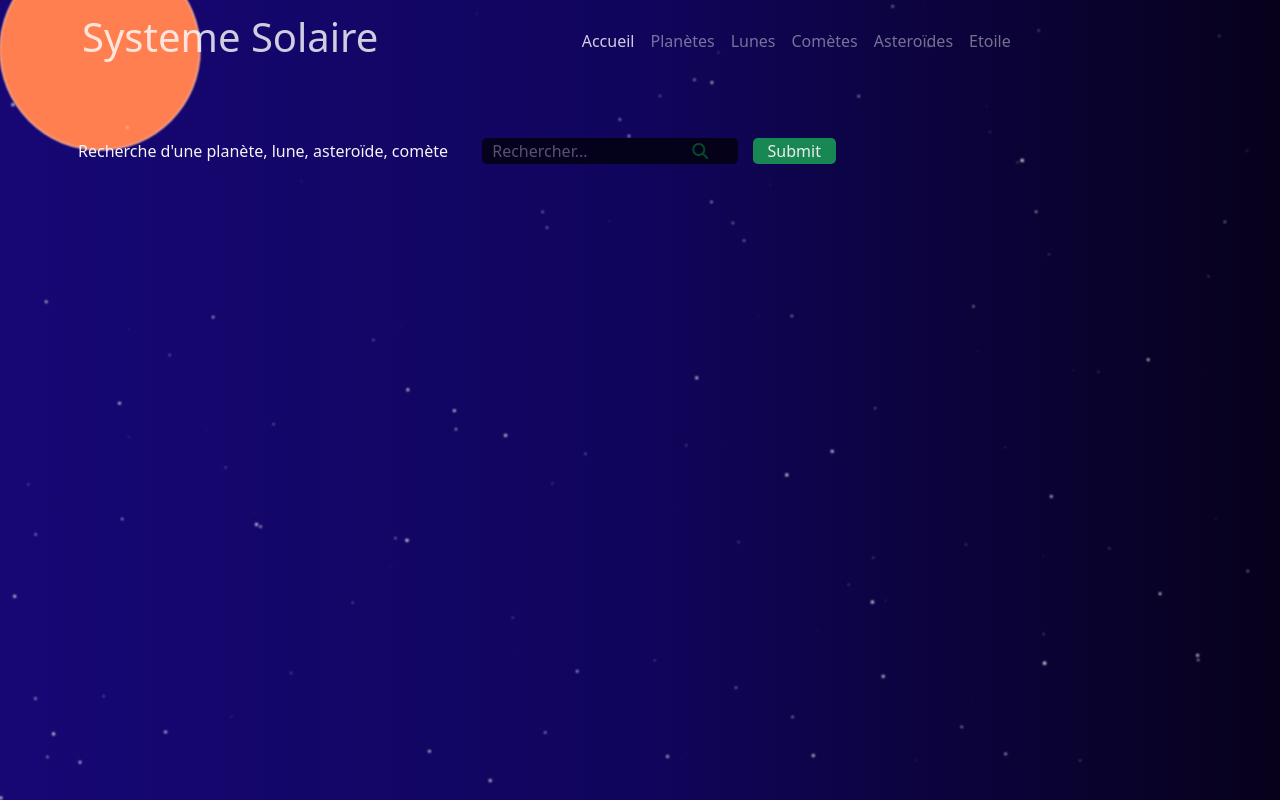
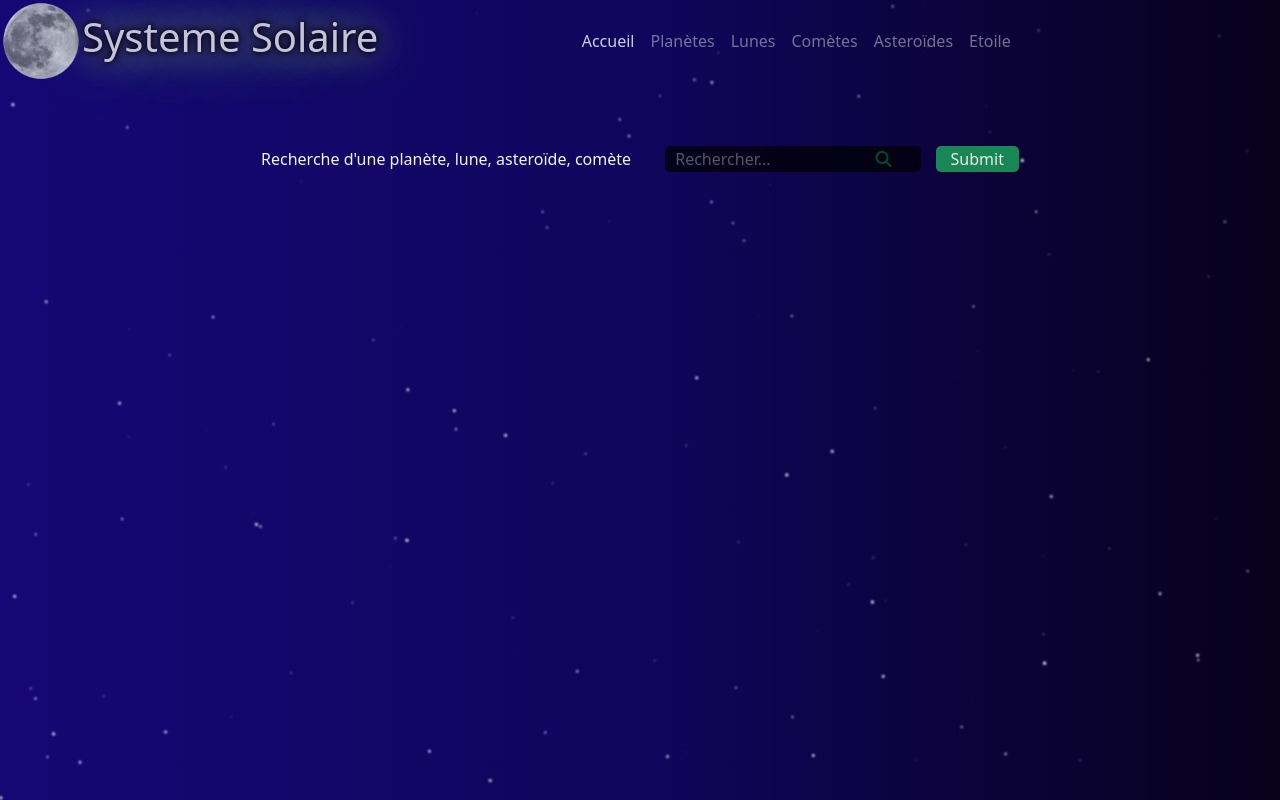
Before and after one commit to Hysteresis/systeme_solaire, a PHP site: page / in a window 1280 px wide. Run offline with PHP 8.4, Linux system fonts and the light colour scheme; data that the repository does not hold is empty; some libraries are stand-ins or nearby versions.

Commit message:
add moon to navbaar

```diff
--- a/css/style.css
+++ b/css/style.css
@@ -92,9 +92,16 @@ input {
 
 #navBar {
 
+    background-image: url(../Moon.png);
+    background-repeat: no-repeat;
+    background-position: left;
+    background-size: contain;
+    height: 100%;
+    width: 100%;
     color: rgb(192, 201, 255);
     opacity: 0.8;
 }
+
 
 #searchName {
     background-color: black;
@@ -106,3 +113,17 @@ input {
     padding-left: 10px;
 
 }
+
+.sytemeSolaire{
+    color: rgb(243, 243, 243);
+    text-shadow:
+      0 0 5px rgb(0, 0, 0),
+      0 0 10px rgb(0, 0, 0),
+      0 0 20px rgb(3, 3, 3),
+      0 0 30px rgb(121, 121, 121),
+      0 0 40px rgb(219, 219, 219),
+      0 0 80px rgb(59, 236, 118),
+      0 0 90px rgb(74, 245, 7);
+      /* 0 0 100px rgb(35, 215, 41); */
+      /* 0 0 150px rgb(24, 247, 17); */
+}
--- a/script/particlePOO.js
+++ b/script/particlePOO.js
@@ -1,7 +1,3 @@
-// test de mon fichier js
-// document.getElementById("moon").innerHTML = '<img src="Moon.png" style="height: 100px; width: auto; display: block; margin-left: auto; margin-right: 50px " alt="">';
-//Fin du test
-
 const canvas = document.querySelector('#canvas1');
 const ctx = canvas.getContext('2d');
 canvas.width = window.innerWidth;
@@ -38,11 +34,11 @@ function init() {
         let size = Math.random() * 1.5 + 0.1;
 
         // particule speciale planet top left
-        if (i == 50) {
-            x = 100;
-            y = 50;
-            size = 100;
-        }
+        // if (i == 50) {
+        //     x = 100;
+        //     y = 50;
+        //     size = 100;
+        // }
 
         particleArray.push(new Particle(x, y, size));
     }
--- a/vue/navbar.php
+++ b/vue/navbar.php
@@ -2,9 +2,8 @@
     <div class="container">
 
         <a class="navbar-brand fs-5 display-4 " href="index.php">
-            <h1>Systeme Solaire</h1>
+            <h1 class="sytemeSolaire">Systeme Solaire</h1>
         </a>
-
         <button class="navbar-toggler" type="button" data-bs-toggle="collapse" data-bs-target="#navbarNav" aria-controls="navbarNav" aria-expanded="false" aria-label="Toggle navigation">
             <span class="navbar-toggler-icon"></span>
         </button>
@@ -30,6 +29,5 @@
                 </li>
             </ul>
         </div>
-
     </div>
 </nav>
--- a/vue/search.php
+++ b/vue/search.php
@@ -1,9 +1,9 @@
 <div class="container my-5">
     <div class="row ">
-        <div class="col p-2">
+        <div class="col p-2 d-flex justify-content-center">
             <form method="GET">
-                <label for="searchName">Recherche d'une planète, lune, asteroïde, comète</label>
-                <input type="text" name="searchName" id="searchName" placeholder="Rechercher...">
+                <label class="my-2" for="searchName">Recherche d'une planète, lune, asteroïde, comète</label>
+                <input class="my-2" type="text" name="searchName" id="searchName" placeholder="Rechercher...">
                 <i class="fas fa-search"></i>
 
                 <input type="submit" id="btnSubmit">
```
Also changed, not shown: vue/search_result.php (+26 -20 lines), Moon.png (renamed from img/Moon.png).
